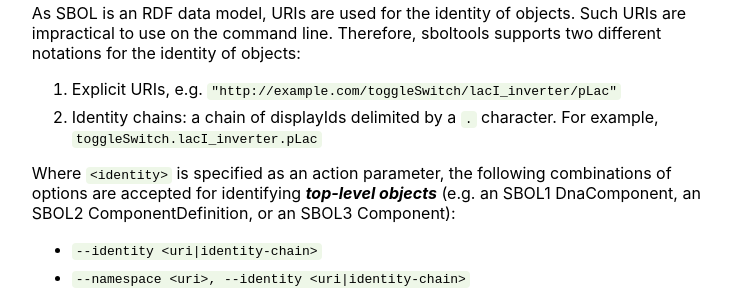
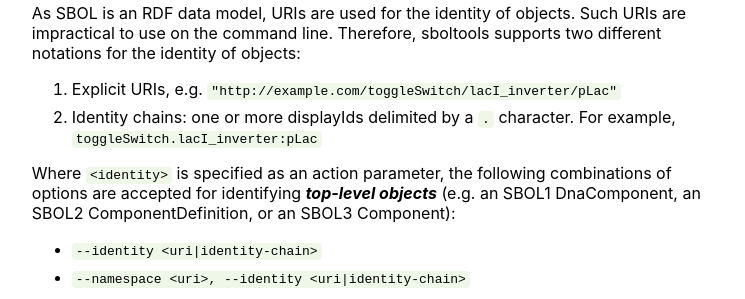
Before and after one commit to sboltools/sboltools.github.io, a Jekyll site: the page built from docs.html, in a window 1280 px wide and 900 px high, scrolled down 4329 px. Shown: the part 153-452 px from the top of the window, without its empty margins (229-974 px from the left). Built offline with Jekyll 4.4.1, drawn with Linux system fonts in a browser that asks for light colours.

Commit message:
no more leading . in id chains and some other stuff

```diff
--- a/_config.yml
+++ b/_config.yml
@@ -1,3 +1,3 @@
-url: "" # the base hostname & protocol for your site, e.g. http://example.com
+url: "https://sboltools.org" # the base hostname & protocol for your site, e.g. http://example.com
 baseurl: "" # the subpath of your site, e.g. /blog
-title: "SBOLtools Documentation" # the name of your site, e.g. ACME Corp.
+title: "SBOLtools" # the name of your site, e.g. ACME Corp.
--- a/_includes/nav.html
+++ b/_includes/nav.html
@@ -3,5 +3,7 @@
     <div class="spacer"></div>
     <div><a {% if page.url == '/docs.html' %} class="active"{% endif %} href="/docs.html">Docs</a></div>
     <div class="spacer"></div>
+    <div><a {% if page.url == '/tutorials.html' %} class="active"{% endif %} href="/tutorials.html">Tutorials</a></div>
+    <div class="spacer"></div>
     <div><a {% if page.url == '/releases.html' %} class="active"{% endif %} href="https://github.com/sboltools/sboltools/releases">Releases</a></div>
 </nav>
--- a/docs.html
+++ b/docs.html
@@ -209,7 +209,7 @@
 
    <ol>
        <li>Explicit URIs, e.g. <code>"http://example.com/toggleSwitch/lacI_inverter/pLac"</code></li>
-       <li>Identity chains: a chain of displayIds delimited by a <code>.</code> character. For example, <code>toggleSwitch.lacI_inverter.pLac</code></li>
+       <li>Identity chains: one or more displayIds delimited by a <code>.</code> character. For example, <code>toggleSwitch.lacI_inverter:pLac</code></li>
    </ol>
 
    <p>Where <code>&lt;identity&gt;</code> is specified as an action parameter, the following combinations of options are accepted for identifying <b><i>top-level objects</i></b> (e.g. an SBOL1 DnaComponent, an SBOL2 ComponentDefinition, or an SBOL3 Component):</p>
```
Also changed, not shown: other parts of docs.html (+1 -1 lines).
